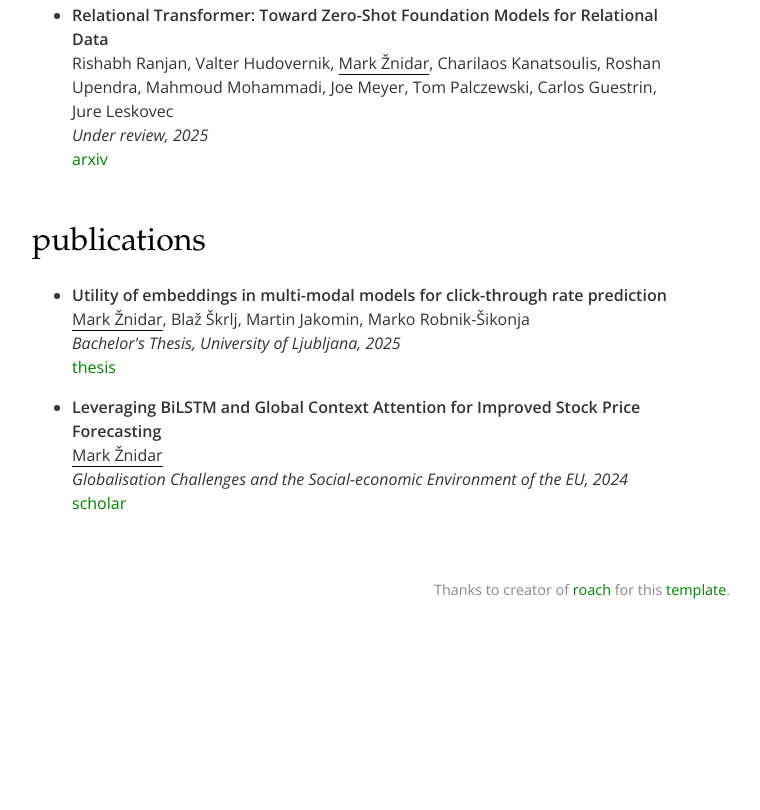
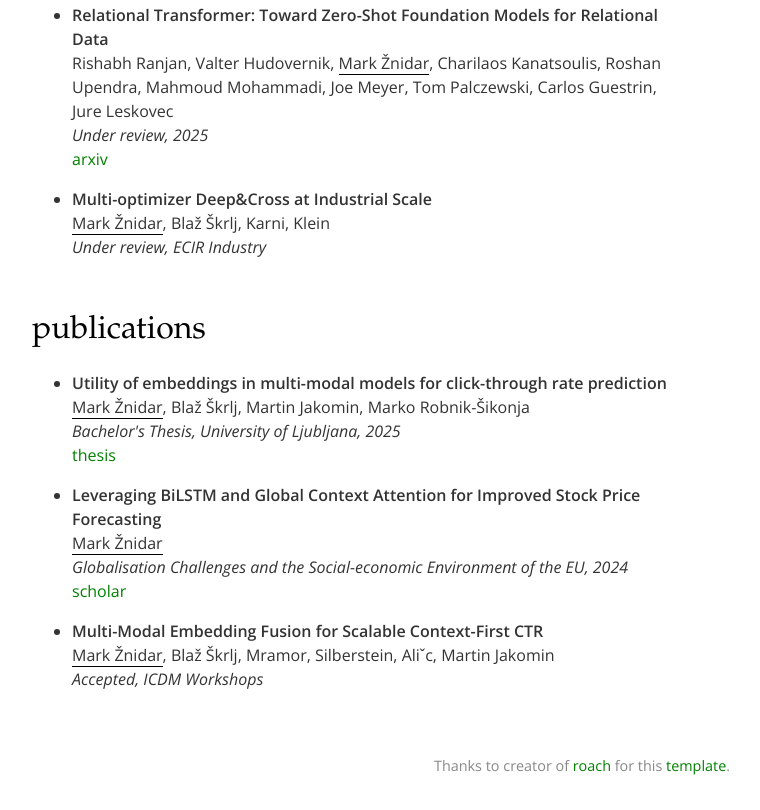
Before and after one commit to mark-znidar/mark-znidar.github.io, a plain HTML site: page index.html in a window 1280 px wide. Shown: the part 994-1804 px from the top of the page, without its empty margins (58-818 px from the left). Before the commit the page ends 1766 px from the top, so only its background shows below. Drawn offline with nearby package versions, Linux system fonts and the light colour scheme.

Commit message:
Add new publications to index.html

```diff
--- a/index.html
+++ b/index.html
@@ -91,6 +91,12 @@ Rishabh Ranjan, Valter Hudovernik, <u>Mark Žnidar</u>, Charilaos Kanatsoulis, R
 <a href="https://arxiv.org/abs/2510.06377">arxiv</a>
 </li>
 
+<li>
+<b>Multi-optimizer Deep&amp;Cross at Industrial Scale</b><br>
+<u>Mark Žnidar</u>, Blaž Škrlj, Karni, Klein<br>
+<i>Under review, ECIR Industry</i>
+</li>
+
 </ul>
 
 
@@ -110,6 +116,12 @@ Rishabh Ranjan, Valter Hudovernik, <u>Mark Žnidar</u>, Charilaos Kanatsoulis, R
 <u>Mark Žnidar</u><br>
 <i>Globalisation Challenges and the Social-economic Environment of the EU, 2024</i><br>
 <a href="https://scholar.google.com/citations?user=zsmIHq8AAAAJ&hl=en">scholar</a>
+</li>
+
+<li>
+<b>Multi-Modal Embedding Fusion for Scalable Context-First CTR</b><br>
+<u>Mark Žnidar</u>, Blaž Škrlj, Mramor, Silberstein, Aliˇc, Martin Jakomin<br>
+<i>Accepted, ICDM Workshops</i>
 </li>
 
 </ul>
@@ -154,7 +166,7 @@ Rishabh Ranjan, Valter Hudovernik, <u>Mark Žnidar</u>, Charilaos Kanatsoulis, R
 
 <footer>
 Thanks to creator of <a href="https://github.com/rishabh-ranjan/roach">roach</a> for this <a href="https://github.com/rishabh-ranjan/rishabh-ranjan.github.io">template</a>.
-<footer>
+</footer>
 
 <br>
 <br>
```
